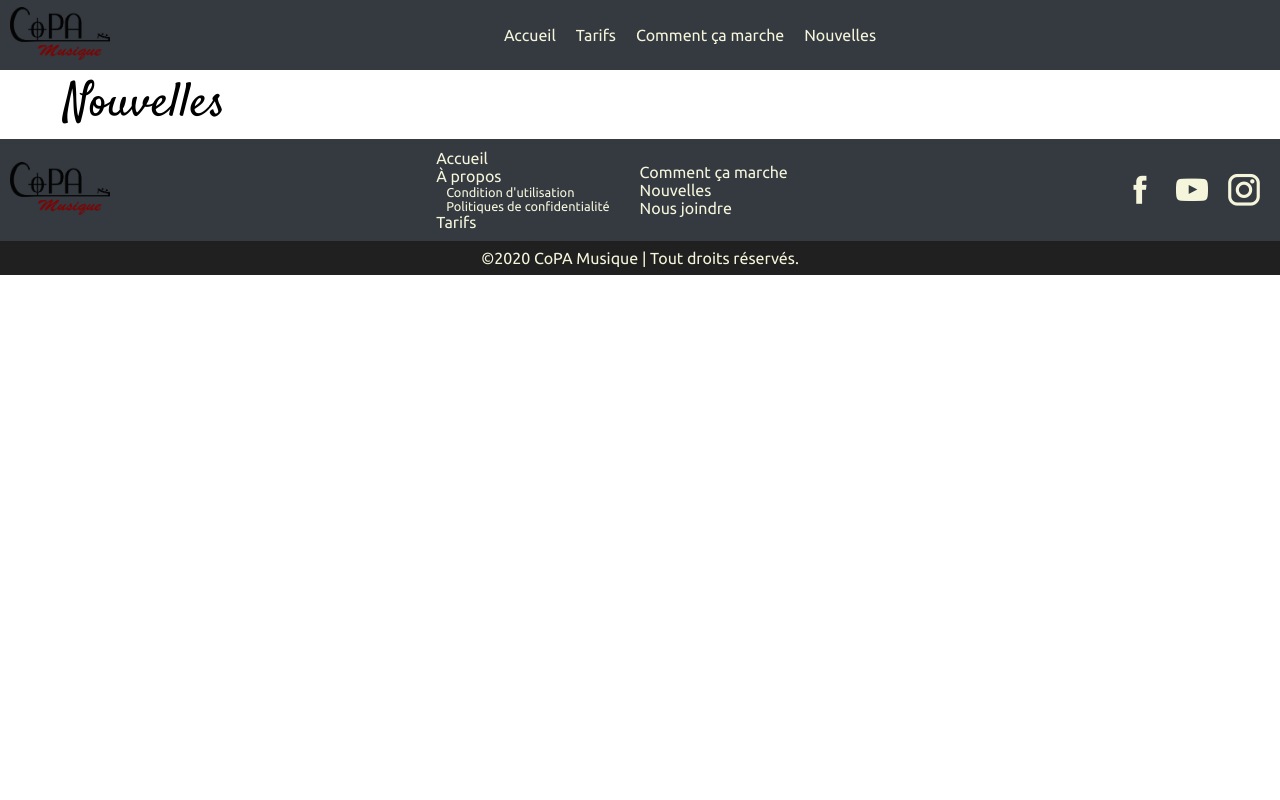
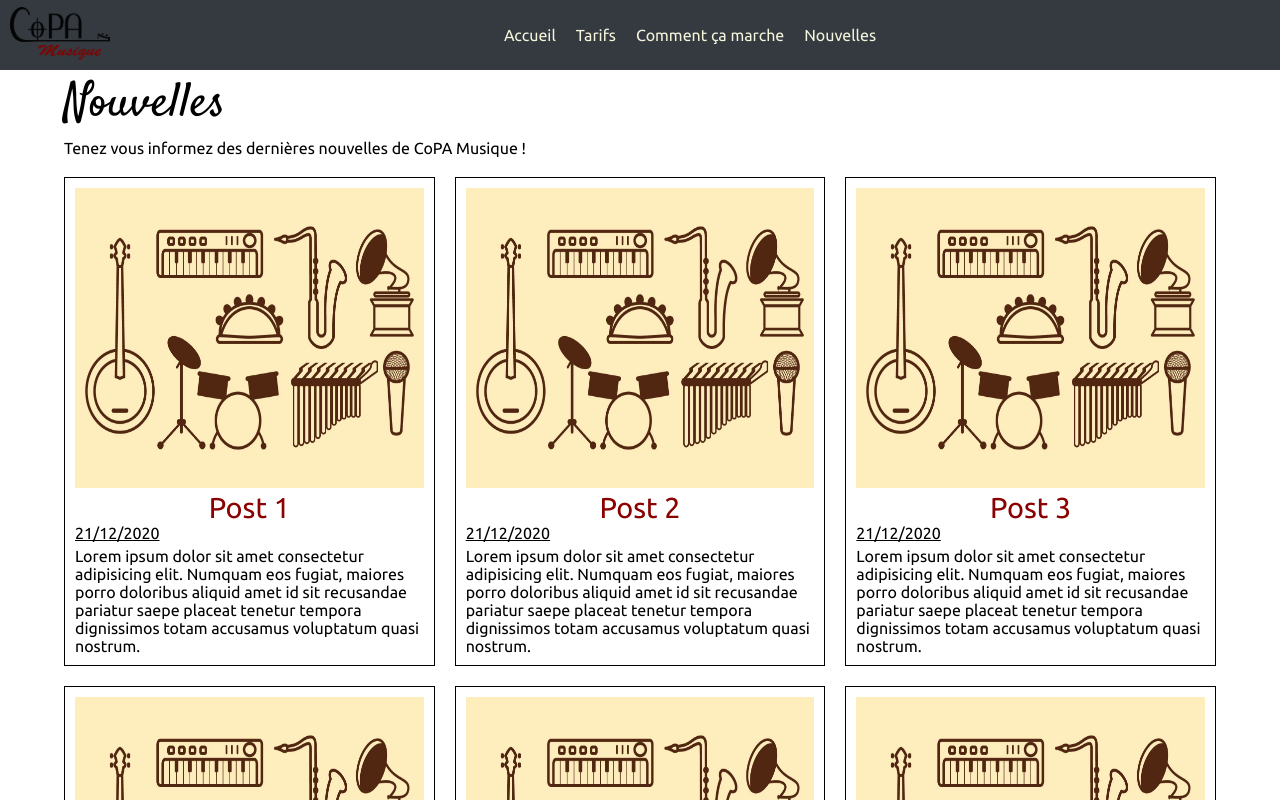
Before and after one commit to CoPA-Musique/copa-frontend, a React (Create React App) app: page /nouvelles in a window 1280 px wide. Shown: the top 800 px of the page. Built offline with nearby package versions, Linux system fonts and the light colour scheme.

Commit message:
Intégration des composantes

```diff
--- a/src/pages/Nouvelles.jsx
+++ b/src/pages/Nouvelles.jsx
@@ -1,4 +1,5 @@
 import React, { useEffect } from "react";
+import PostsList from "../components/PostsList/PostsList";
 
 const Nouvelles = () => {
   useEffect(() => {
@@ -9,6 +10,8 @@ const Nouvelles = () => {
   return (
     <main>
       <h1>Nouvelles</h1>
+      <p>Tenez vous informez des dernières nouvelles de CoPA Musique !</p>
+      <PostsList />
     </main>
   );
 };
```
